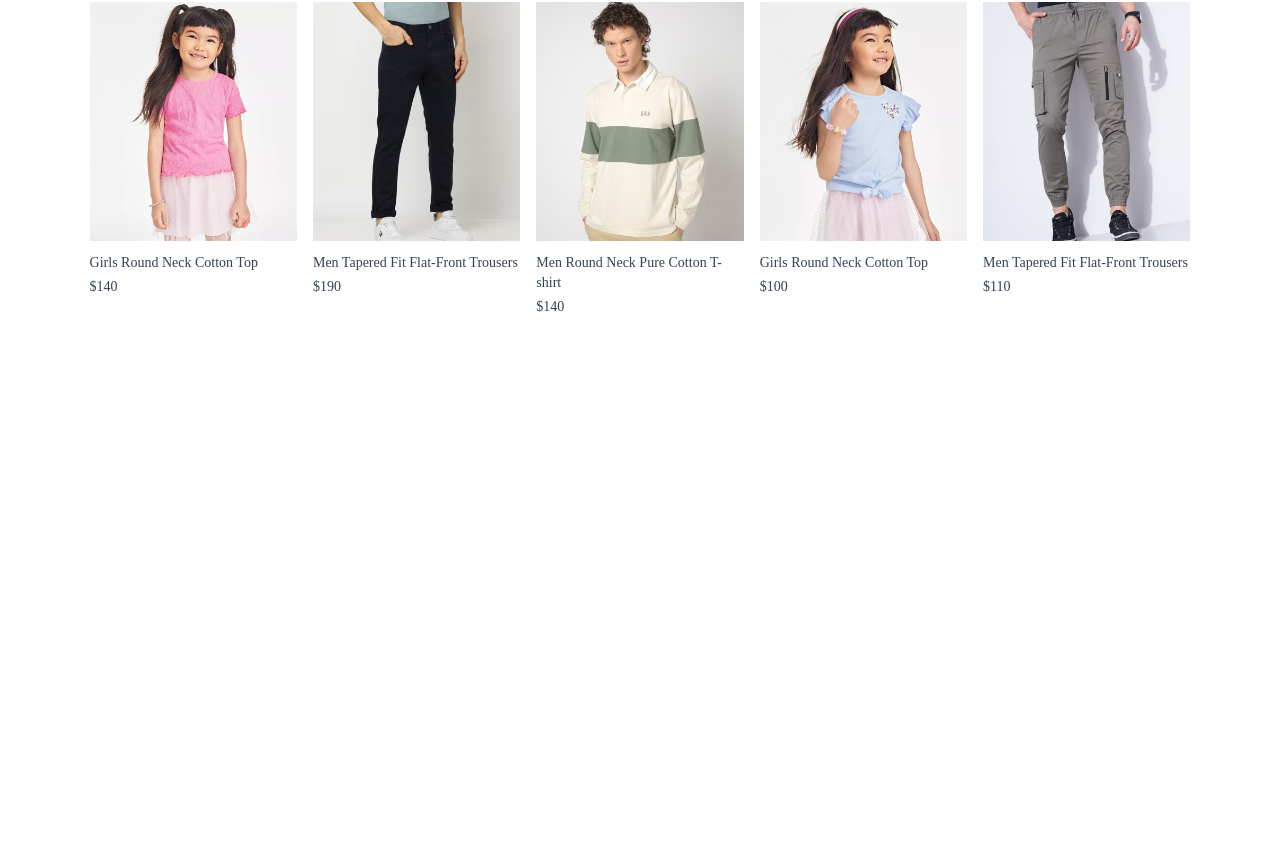
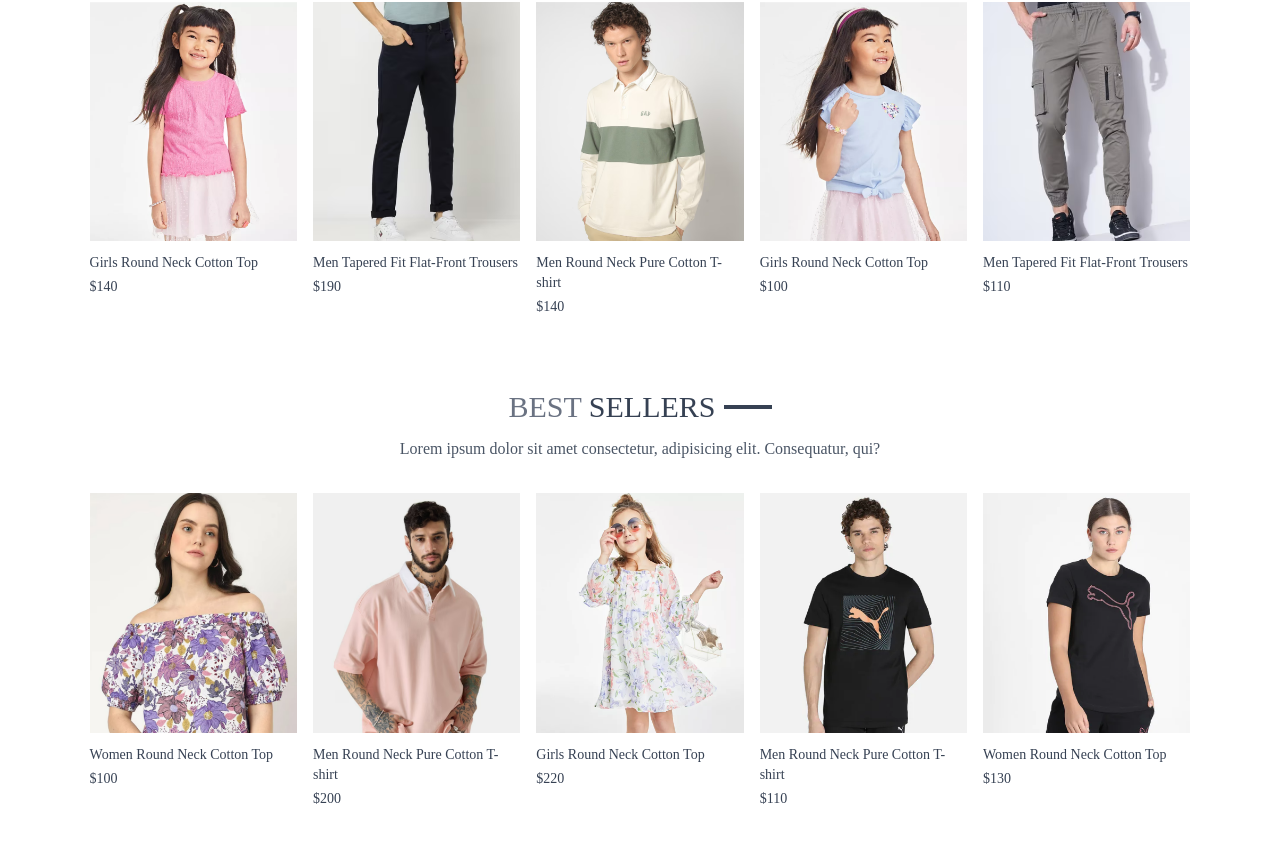
Before and after one commit to abhinavvv12/Ecommerce-App, a React (Vite) app in the folder frontend/: page / in a window 1280 px wide. Shown: the part 1036-1877 px from the top of the page. Before the commit the page ends 1393 px from the top, so only its background shows below. Built offline with nearby package versions, Linux system fonts and the light colour scheme; a web font is replaced by a local one.

Commit message:
Done with BestSeller Section

```diff
--- /dev/null
+++ b/frontend/src/components/BestSeller.jsx
@@ -0,0 +1,36 @@
+import React, { useContext, useState, useEffect } from 'react'
+import {ShopContext} from '../context/ShopContext'
+import Title from './Title';
+import ProductItem from './ProductItem';
+
+const BestSeller = () => {
+
+    const {products} = useContext(ShopContext);
+    const [bestSeller, setBestSeller] = useState([]);
+
+    useEffect(()=>{
+        const bestProduct = products.filter((item)=>(item.bestseller));
+        setBestSeller(bestProduct.slice(0,5))
+    },[])
+  return (
+    <div className='my-10'>
+        <div className='text-center text-3xl py-8'>
+            <Title text1={'BEST'} text2={'SELLERS'} />
+            <p className='w-3/4 m-auto text-xs sm:text-sm md:text-base text-gray-600'>
+            Lorem ipsum dolor sit amet consectetur, adipisicing elit. Consequatur, qui?</p>
+        </div>
+
+        <div className='grid grid-cols-2 sm:grid-cols-3 md:grid-cols-4 lg:grid-cols-5 gap-4 gap-y-8'>
+            {
+                bestSeller.map((item,index)=>{
+                    return (
+                    <ProductItem key={index} id={item._id} name={item.name} image={item.image} price={item.price} />
+                    )
+                })
+            }
+        </div>
+    </div>
+  )
+}
+
+export default BestSeller
--- a/frontend/src/pages/Home.jsx
+++ b/frontend/src/pages/Home.jsx
@@ -1,12 +1,14 @@
 import React from 'react'
 import Hero from '../components/Hero'
 import LatestCollection from '../components/LatestCollection'
+import BestSeller from '../components/BestSeller'
 
 const Home = () => {
   return (
     <div>
       <Hero />
       <LatestCollection/>
+      <BestSeller/>
     </div>
   )
 }
```
Also changed, not shown: frontend/src/components/OurPolicy.jsx (added).
